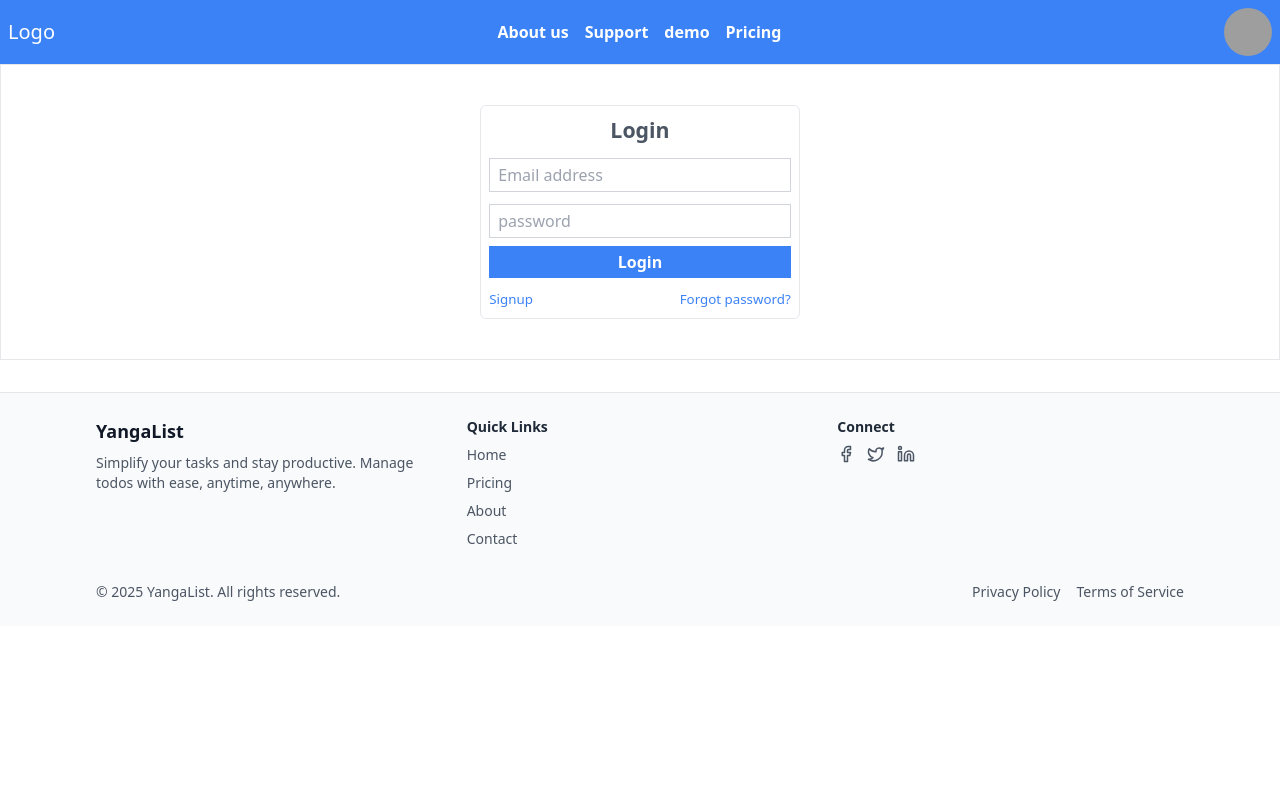
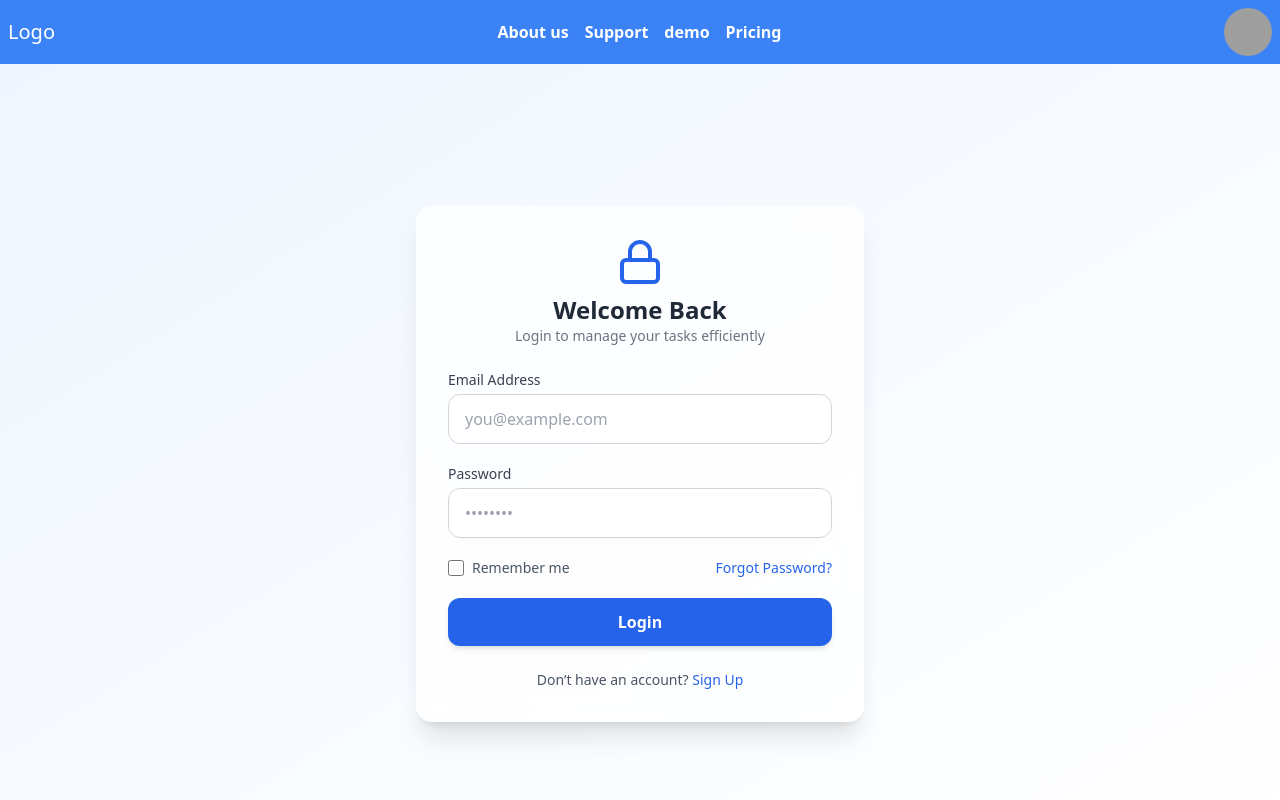
Before and after one commit to chriftech/devcom-web, a React (Create React App) app: page /login in a window 1280 px wide. Shown: the top 800 px of the page. Built offline with nearby package versions, Linux system fonts and the light colour scheme; grey boxes are pictures that could not be loaded.

Commit message:
Refine page

```diff
--- a/src/components/Login.tsx
+++ b/src/components/Login.tsx
@@ -1,29 +1,121 @@
-import React from 'react'
+import React, { useState } from 'react'
+import { motion } from 'framer-motion'
+import { Car, Lock } from 'lucide-react';
 
-const Login = () => {
-  return (
-      <div className="w-full flex justify-center py-10 border items-center">
-        <div className='grid gap-3 border rounded-md p-2 w-[95%] md:lg:w-[25%]'>
-          <div className='flex justify-center'>
-          <p className='text-[16pt] font-bold text-gray-600'>Login</p>
-          </div>
-          <div>
-            <input className="w-full border border-gray-300 px-2 py-1 text-gray-700  " type="text" name='email' id='emailField' placeholder='Email address' />
-          </div>
-          <div>
-            <input className="w-full border border-gray-300 px-2 py-1 text-gray-700  " type="password" name='password' id='passwordField' placeholder='password' />
-          </div>
+export default function Login() {
+    const [username, setUsername] = useState("");
+    const [password, setPassword] = useState("");
+    const [error, setError] = useState("");
 
-          <div className='flex justify-center w-full -mt-1'>
-            <button className='bg-blue-500 text-white w-full py-1 font-semibold'>Login</button>
-          </div>
-          <div className='flex gap-2 justify-between'>
-            <a href='/signup' className='text-blue-500 text-[10pt]'>Signup</a>
-            <a href='/password-reset' className='text-blue-500 text-[10pt]'>Forgot password?</a>
-          </div>
+    // const { handleLogin } = useAuth();
+
+
+    // const handleUsernameChange = (e: React.ChangeEvent<HTMLInputElement>) => {
+    //     setUsername(e.target.value);
+    // }
+    // const handlePasswordChange = (e: React.ChangeEvent<HTMLInputElement>) => {
+    //     setPassword(e.target.value);
+    // }
+
+    // const handleSubmit = async (e: React.FormEvent) => {
+    //     e.preventDefault();
+    //     try {
+    //         await handleLogin(username, password);
+    //         // Redirect after login
+    //         window.location.href = "/";
+    //     } catch (err) {
+    //         setError("Invalid credentials");
+    //     }
+    // }
+    return (
+        <div className="min-h-screen flex items-center justify-center bg-gradient-to-br from-blue-50 to-white">
+            <motion.div
+                initial={{ opacity: 0, y: 40 }}
+                animate={{ opacity: 1, y: 0 }}
+                transition={{ duration: 0.6 }}
+                className="w-full max-w-md bg-white/80 backdrop-blur-md rounded-2xl shadow-xl p-8"
+            >
+                {/* Header */}
+                <motion.div
+                    initial={{ opacity: 0, scale: 0.9 }}
+                    animate={{ opacity: 1, scale: 1 }}
+                    transition={{ delay: 0.2, duration: 0.5 }}
+                    className="flex flex-col items-center mb-6"
+                >
+                    <Lock className="w-12 h-12 text-blue-600 mb-2" />
+                    <h1 className="text-2xl font-bold text-gray-800">Welcome Back</h1>
+                    <p className="text-gray-500 text-sm">Login to manage your tasks efficiently</p>
+                </motion.div>
+
+                {/* Form */}
+                <form className="space-y-5">
+                    <motion.div
+                        initial={{ opacity: 0, x: -20 }}
+                        animate={{ opacity: 1, x: 0 }}
+                        transition={{ delay: 0.3 }}
+                    >
+                        <label className="block text-sm font-medium text-gray-700">Email Address</label>
+                        <input
+                            type="email"
+                            required
+                            placeholder="you@example.com"
+                            className="mt-1 w-full text-base px-4 py-3 rounded-xl border border-gray-300 focus:outline-none focus:ring-2 focus:ring-blue-500 focus:border-blue-500"
+                        />
+                    </motion.div>
+
+                    <motion.div
+                        initial={{ opacity: 0, x: 20 }}
+                        animate={{ opacity: 1, x: 0 }}
+                        transition={{ delay: 0.4 }}
+                    >
+                        <label className="block text-sm font-medium text-gray-700">Password</label>
+                        <input
+                            type="password"
+                            required
+                            placeholder="••••••••"
+                            className="mt-1 w-full text-base px-4 py-3 rounded-xl border border-gray-300 focus:outline-none focus:ring-2 focus:ring-blue-500 focus:border-blue-500"
+                        />
+                    </motion.div>
+
+                    <motion.div
+                        initial={{ opacity: 0 }}
+                        animate={{ opacity: 1 }}
+                        transition={{ delay: 0.5 }}
+                        className="flex items-center justify-between"
+                    >
+                        <label className="flex items-center gap-2 text-sm text-gray-600">
+                            <input type="checkbox" className="rounded border-gray-300 w-4 h-4 cursor-pointer" />
+                            Remember me
+                        </label>
+                        <a href="#" className="text-sm text-blue-600 hover:underline">
+                            Forgot Password?
+                        </a>
+                    </motion.div>
+
+                    <motion.button
+                        whileHover={{ scale: 1.03 }}
+                        whileTap={{ scale: 0.97 }}
+                        transition={{ type: "spring", stiffness: 300 }}
+                        type="submit"
+                        className="w-full text-base py-3 rounded-xl bg-blue-600 text-white font-semibold shadow-md hover:bg-blue-700 transition"
+                    >
+                        Login
+                    </motion.button>
+                </form>
+
+                <motion.p
+                    initial={{ opacity: 0 }}
+                    animate={{ opacity: 1 }}
+                    transition={{ delay: 0.6 }}
+                    className="mt-6 text-center text-sm text-gray-600"
+                >
+                    Don’t have an account?{" "}
+                    <a href="/signup" className="text-blue-600 hover:underline font-medium">
+                        Sign Up
+                    </a>
+                </motion.p>
+            </motion.div>
         </div>
-      </div>
-  )
+
+    );
 }
-
-export default Login
```
